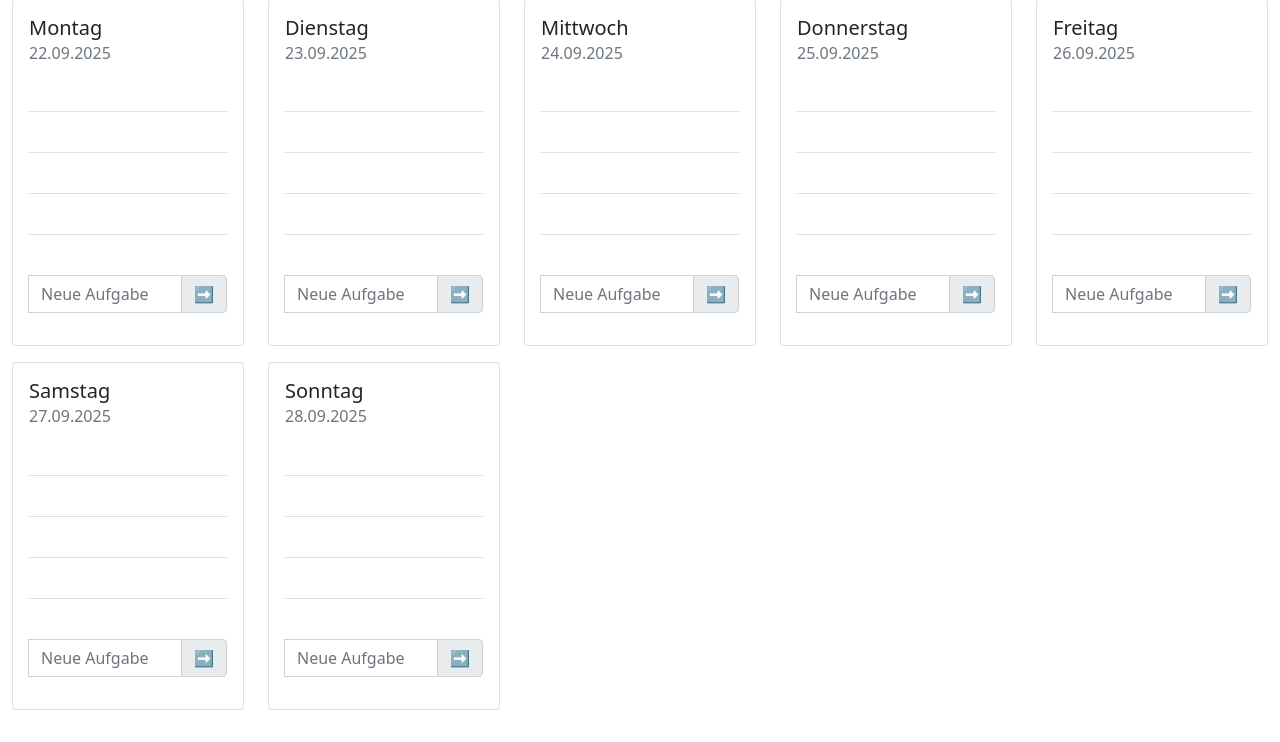
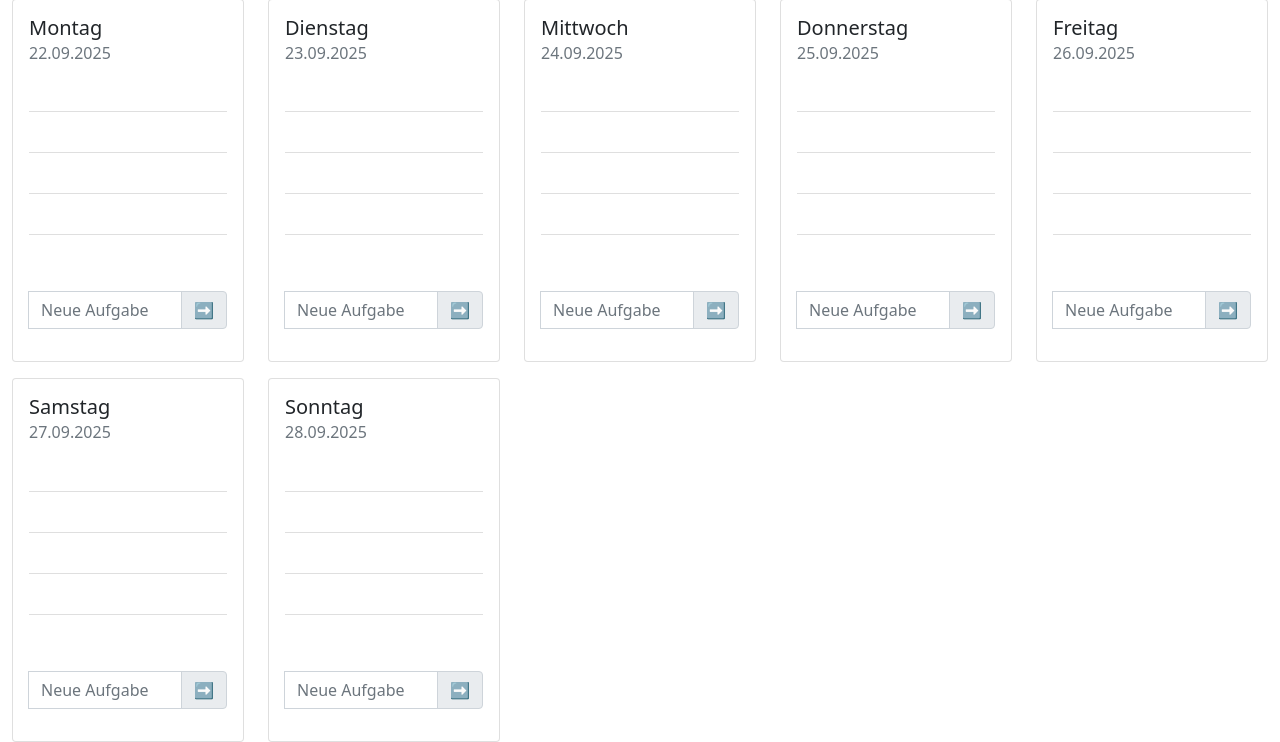
Before and after one commit to KateiRen/ZenWeek, a Flask app: page / in a window 1280 px wide. Shown: the part 394-1136 px from the top of the page. Before the commit the page ends 1104 px from the top, so only its background shows below. Run offline with Flask 3, Linux system fonts and the light colour scheme; data that the repository does not hold is empty; parts of the project's set-up code (start-up, migrations or seed data) failed here and were passed over; some libraries are stand-ins or nearby versions.

Commit message:
Day card layout improvements: Bottom-aligned input fields
- Align 'Neue Aufgabe' input fields to bottom of day cards
- Use flexbox layout for consistent card heights and positioning
- Task lists now expand to fill available space above inputs
- Improved visual consistency across all day cards
- Update To-Do.md to reflect completed feature

```diff
--- a/app.py
+++ b/app.py
@@ -16,7 +16,7 @@ import sys
 
 app = Flask(__name__)
 app.config.from_object('config.ProdConfig')
- # app.config.from_object('config.DevConfig')
+# app.config.from_object('config.DevConfig')
 
 
 def run_weekly_backup_if_needed():
@@ -37,7 +37,7 @@ def run_weekly_backup_if_needed():
     found = False
     if os.path.exists(weekly_dir):
         for fname in os.listdir(weekly_dir):
-            if fname.startswith(f"weekly_") and fname.endswith('.sqlite3'):
+            if fname.startswith("weekly_") and fname.endswith('.sqlite3'):
                 # Parse the timestamp: weekly_YYYYMMDD_HHMMSS.sqlite3
                 try:
                     ts = fname.split('_')[1]  # YYYYMMDD
@@ -53,6 +53,7 @@ def run_weekly_backup_if_needed():
         backup_restore.weekly_backup()
     else:
         print(f"Weekly backup for week {week} {year} already exists.")
+
 
 # Run backup check at startup
 run_weekly_backup_if_needed()
@@ -442,12 +443,12 @@ def edit_task():
 
     # return render_template('days.html', tasks=rows, fillrows=fillrows)
 
+
 # --- Summary page route ---
 @app.route('/summary')
 def summary():
     con = get_db_connection()
     open_tasks = []
-    weekly_stats = {}
     if con:
         cursor = con.cursor()
         # Open and overdue tasks
--- a/static/style.css
+++ b/static/style.css
@@ -24,6 +24,26 @@
     top: 0;
     right: 0;
     margin-left: 1rem;
+}
+
+/* Day card styling - align input to bottom */
+.day-col .card {
+    height: 100%;
+}
+
+.day-col .card-body {
+    display: flex;
+    flex-direction: column;
+    height: 100%;
+}
+
+.day-col .dailytasks {
+    flex-grow: 1;
+    margin-bottom: 1rem;
+}
+
+.day-col .createTask123 {
+    margin-top: auto;
 }
 
 /* Week styling */
```
Also changed, not shown: To-Do.md (+2 -0 lines), 4 other files.
